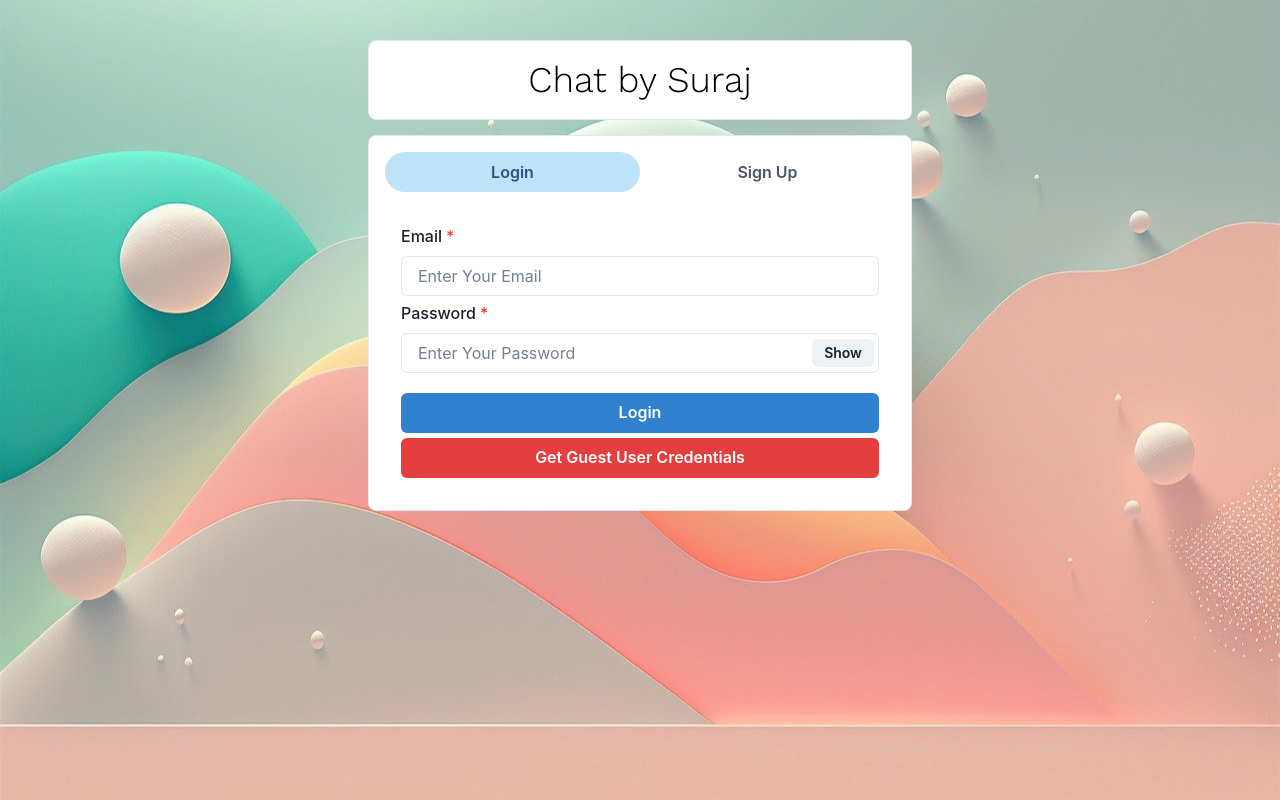
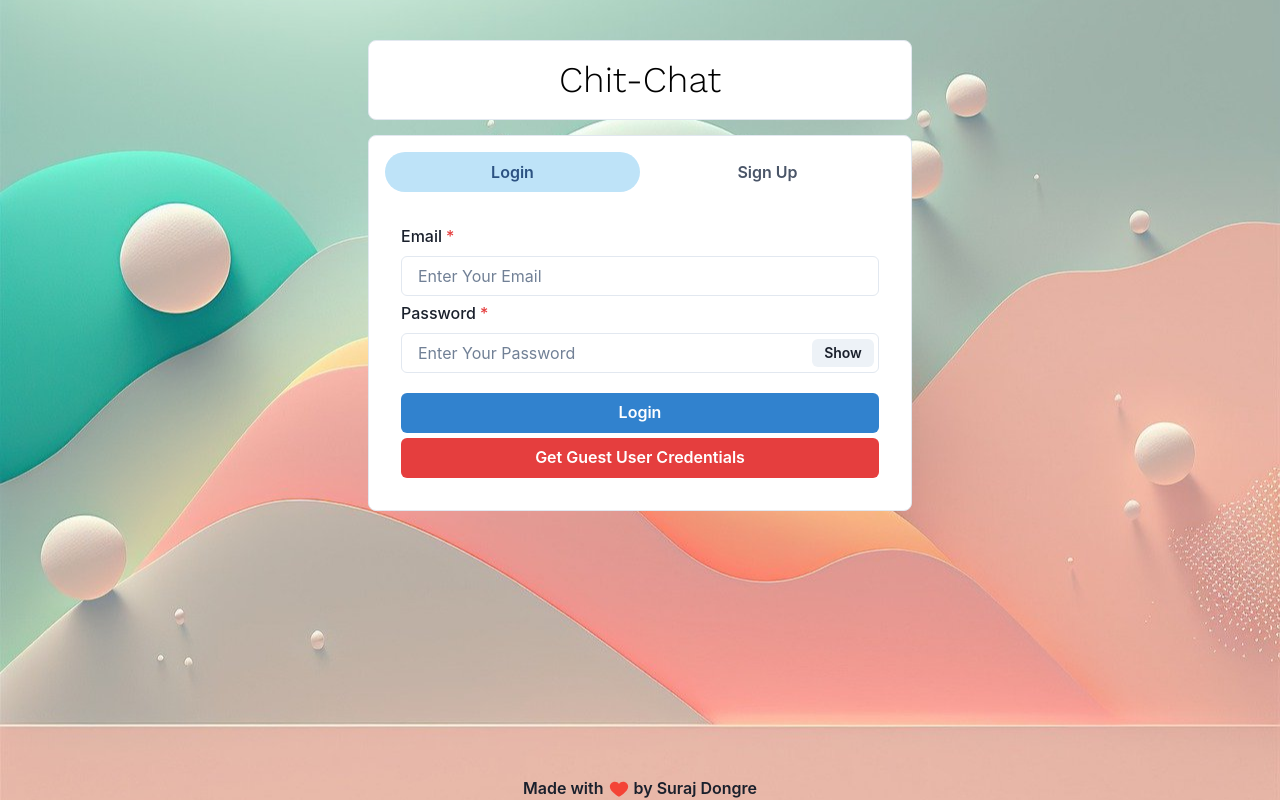
Before and after one commit to surajDongre-16/MERN-Chat-app, a React (Create React App) app in the folder frontend/: page / in a window 1280 px wide. Built offline with nearby package versions, Linux system fonts and the light colour scheme.

Commit message:
footer is added to enitre application

```diff
--- a/frontend/package.json
+++ b/frontend/package.json
@@ -15,6 +15,7 @@
     "framer-motion": "^10.12.12",
     "react": "^18.2.0",
     "react-dom": "^18.2.0",
+    "react-icons": "^4.9.0",
     "react-lottie": "^1.2.3",
     "react-notification-badge": "^1.5.1",
     "react-router-dom": "^6.11.2",
--- a/frontend/src/Pages/ChatPage.jsx
+++ b/frontend/src/Pages/ChatPage.jsx
@@ -4,6 +4,7 @@ import { Box } from "@chakra-ui/react";
 import SiderDrawer from "../components/miscellaneous/SiderDrawer";
 import MyChats from "../components/MyChats";
 import ChatBox from "../components/ChatBox";
+import Footer from "../components/Footer";
 
 const ChatPage = () => {
   const { user } = ChatState();
@@ -23,6 +24,7 @@ const ChatPage = () => {
           <ChatBox fetchAgain={fetchAgain} setFetchAgain={setFetchAgain} />
         )}
       </Box>
+      <Footer />
     </div>
   );
 };
--- a/frontend/src/Pages/Homepage.jsx
+++ b/frontend/src/Pages/Homepage.jsx
@@ -9,9 +9,10 @@ import {
   Tabs,
   Text,
 } from "@chakra-ui/react";
+import { useNavigate } from "react-router-dom";
 import Login from "../components/Authentication/Login";
 import Signup from "../components/Authentication/Signup";
-import { useNavigate } from "react-router-dom";
+import Footer from "../components/Footer";
 
 const Homepage = () => {
   const navigate = useNavigate();
@@ -24,6 +25,12 @@ const Homepage = () => {
   }, [navigate]);
 
   return (
+    <Box
+      display="flex"
+      flexDir={"column"}
+      w={"100%"}
+      justifyContent={"space-between"}
+    >
       <Container maxW="xl" centerContent>
         <Box
           display="flex"
@@ -41,10 +48,16 @@ const Homepage = () => {
             fontFamily={"Work sans"}
             color={"black"}
           >
-          Chat by Suraj
+            Chit-Chat
           </Text>
         </Box>
-      <Box p={4} bg={"white"} borderRadius={"lg"} borderWidth={"1px"} w="100%">
+        <Box
+          p={4}
+          bg={"white"}
+          borderRadius={"lg"}
+          borderWidth={"1px"}
+          w="100%"
+        >
           <Tabs variant="soft-rounded">
             <TabList mb="1em">
               <Tab width={"50%"}>Login</Tab>
@@ -61,6 +74,8 @@ const Homepage = () => {
           </Tabs>
         </Box>
       </Container>
+      <Footer />
+    </Box>
   );
 };
 
--- /dev/null
+++ b/frontend/src/components/Footer.jsx
@@ -0,0 +1,24 @@
+import { Box, Text } from "@chakra-ui/react";
+import React from "react";
+import { FcLike } from "react-icons/fc";
+
+const Footer = () => {
+  return (
+    <Box>
+      <Text
+        display={"flex"}
+        justifyContent={"center"}
+        alignItems={"center"}
+        fontWeight={600}
+      >
+        Made with
+        <span style={{ margin: "0 5px" }}>
+          <FcLike fontSize={"20px"} />
+        </span>
+        by Suraj Dongre
+      </Text>
+    </Box>
+  );
+};
+
+export default Footer;
--- a/frontend/src/components/miscellaneous/GroupChatModal.jsx
+++ b/frontend/src/components/miscellaneous/GroupChatModal.jsx
@@ -14,8 +14,8 @@ import {
   useToast,
 } from "@chakra-ui/react";
 import React, { useState } from "react";
+import axios from "axios";
 import { ChatState } from "../../Context/ChatProvider";
-import axios from "axios";
 import UserListItem from "../UserAvatar/UserListItem";
 import UserBadgeItem from "../UserAvatar/UserBadgeItem";
 
--- a/frontend/src/components/miscellaneous/UpdateGroupChatModal.jsx
+++ b/frontend/src/components/miscellaneous/UpdateGroupChatModal.jsx
@@ -17,9 +17,9 @@ import {
   useToast,
 } from "@chakra-ui/react";
 import React, { useState } from "react";
+import axios from "axios";
 import { ChatState } from "../../Context/ChatProvider";
 import UserBadgeItem from "../UserAvatar/UserBadgeItem";
-import axios from "axios";
 import UserListItem from "../UserAvatar/UserListItem";
 
 const UpdateGroupChatModal = ({ fetchAgain, setFetchAgain, fetchMessages }) => {
```
Also changed, not shown: 1 other file (tests, documents, lock files or other folders). Lines whose indentation alone changed are shown as unchanged.
